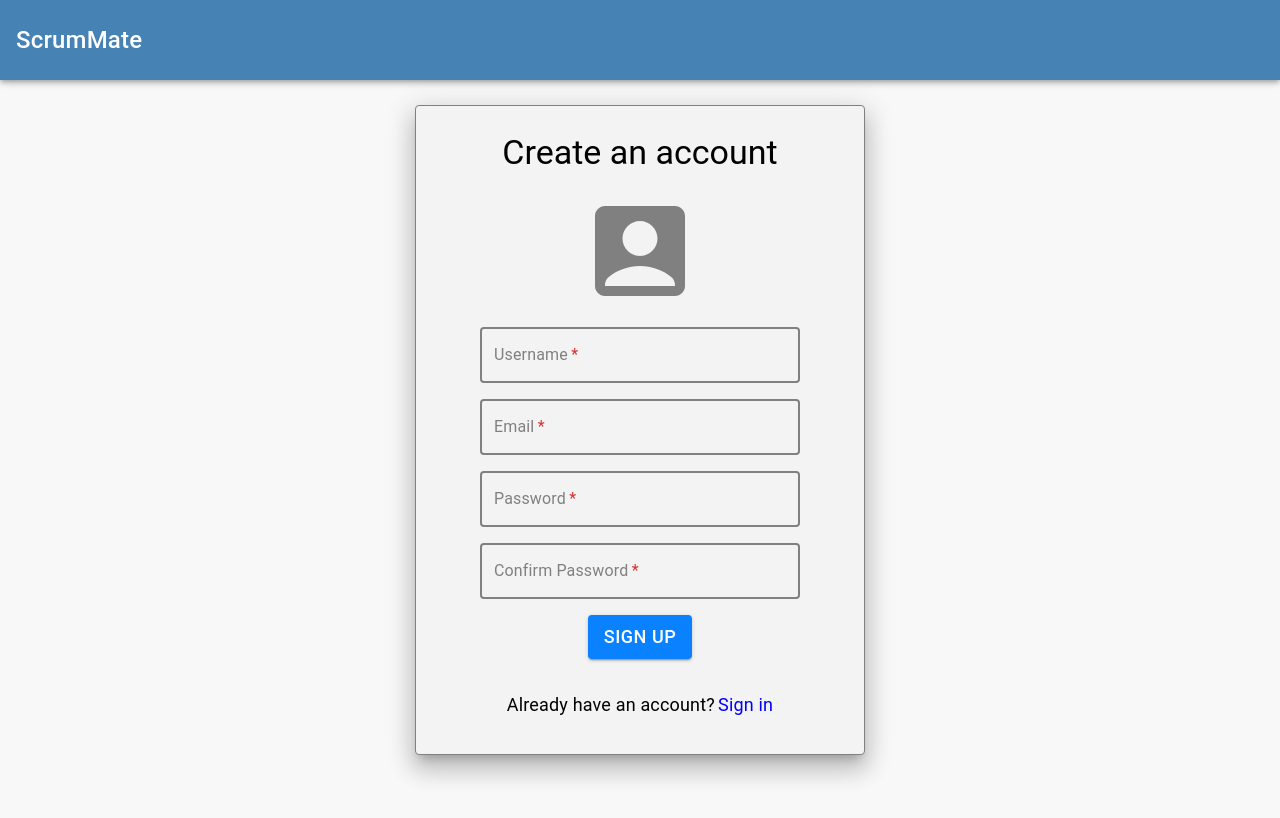
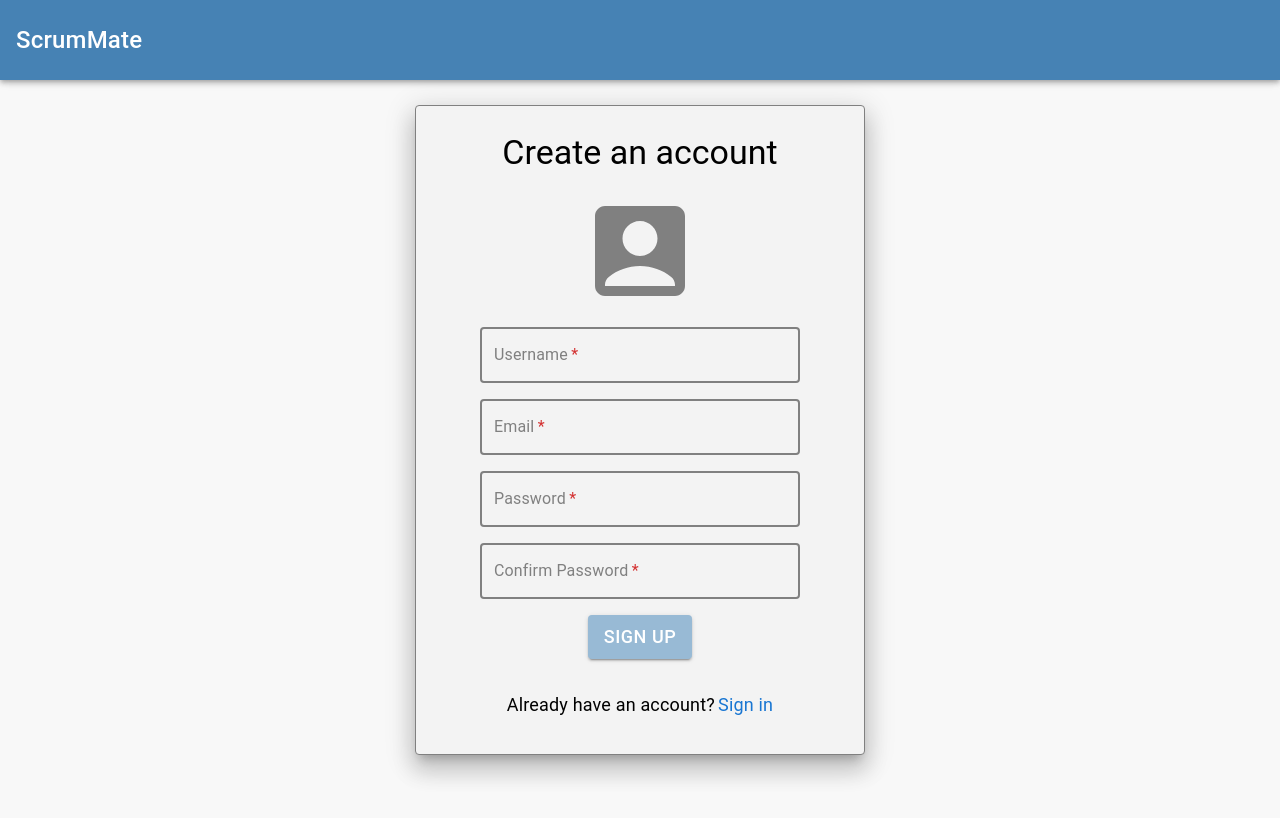
Before and after one commit to adhocmaster/ScrumMate, a React (Create React App) app in the folder frontend/: page /register in a window 1280 px wide. Shown: the top 818 px of the page. Built offline with nearby package versions, Linux system fonts and the light colour scheme; no server answers.

Commit message:
new colors 2

```diff
--- a/frontend/src/Pages/Register.jsx
+++ b/frontend/src/Pages/Register.jsx
@@ -169,12 +169,12 @@ function Register({ onLogin }) {
 					onClick={handleSubmit}
 					sx={{
 						mt: 0,
-						bgcolor: '#0a81ff',
+						bgcolor: '#98bad5',
 						color: 'white',
 						fontSize: '18px',
 						'&:hover': {
 							bgcolor: 'white',
-							color: '#0a81ff',
+							color: '#98bad5',
 						},
 					}}
 				>
@@ -194,7 +194,7 @@ function Register({ onLogin }) {
 						Already have an account?
 						<Link
 							href="/"
-							sx={{ color: 'blue', textDecoration: 'none', marginLeft: '0.2rem' }}
+							sx={{ color: '304674', textDecoration: 'none', marginLeft: '0.2rem' }}
 						>
 							Sign in
 						</Link>
```
